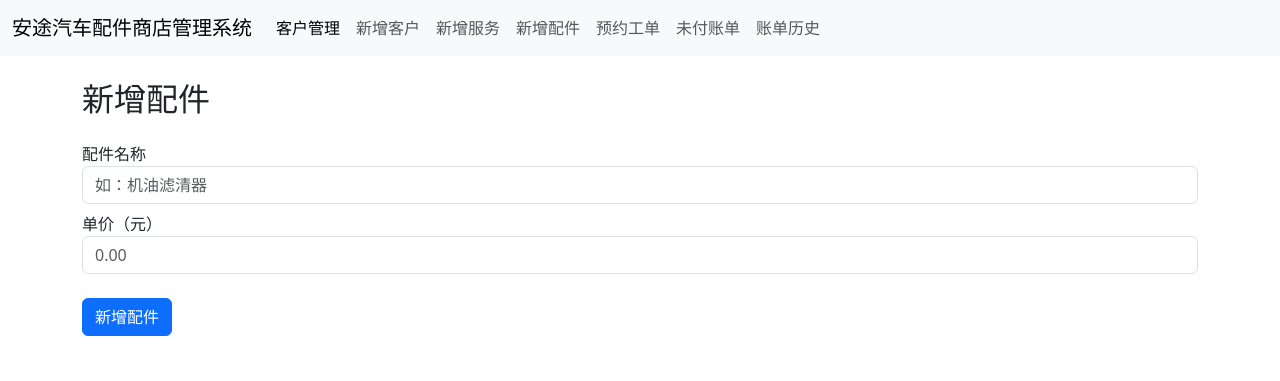
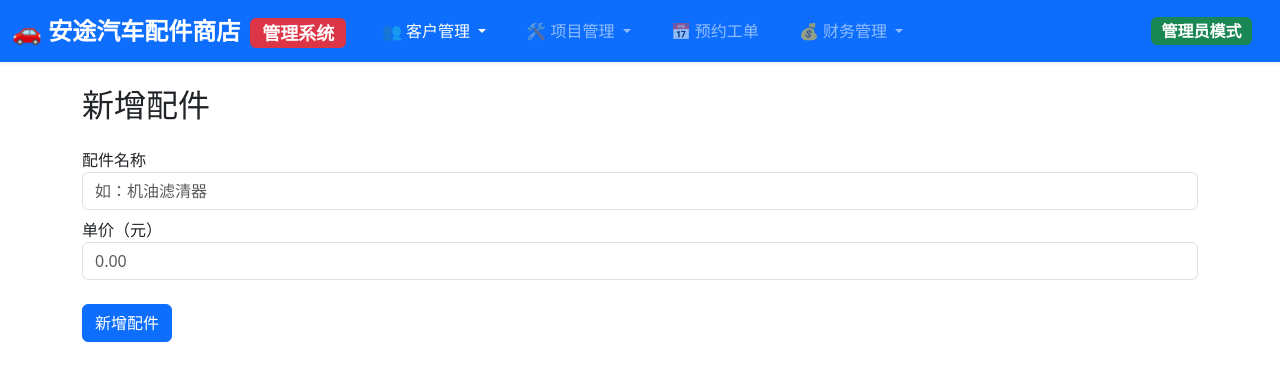
Before and after one commit to josh00123/spb, a Flask app: page /admin/part in a window 1280 px wide. Shown: the top 381 px of the page. Run offline with Flask 3, Linux system fonts and the light colour scheme.

Commit message:
Update navbar styles and menu items

```diff
--- a/templates/components/navbar.html
+++ b/templates/components/navbar.html
@@ -1,41 +1,83 @@
-<nav class="navbar navbar-expand-lg bg-body-tertiary">
+<nav class="navbar navbar-expand-lg navbar-dark bg-primary shadow-sm sticky-top">
     <div class="container-fluid">
-        <a class="navbar-brand" href="#">安途汽车配件商店管理系统</a>
+        <!-- Logo -->
+        <a class="navbar-brand fw-bold fs-4" href="#">
+            🚗 安途汽车配件商店
+            <span class="badge bg-danger ms-1">管理系统</span>
+        </a>
+
+        <!-- 汉堡菜单按钮 -->
         <button class="navbar-toggler" type="button" data-bs-toggle="collapse" data-bs-target="#navbarSupportedContent"
             aria-controls="navbarSupportedContent" aria-expanded="false" aria-label="切换导航">
             <span class="navbar-toggler-icon"></span>
         </button>
+
+        <!-- 导航菜单 -->
         <div class="collapse navbar-collapse" id="navbarSupportedContent">
             <ul class="navbar-nav me-auto mb-2 mb-lg-0">
+                <!-- 技术员界面 -->
                 {% if 'admin' not in request.url %}
                 <li class="nav-item">
-                    <a class="nav-link active" aria-current="page" href="{{ url_for('home') }}">当前工单</a>
+                    <a class="nav-link active px-3 py-2 rounded-pill mx-1"
+                       aria-current="page" href="{{ url_for('home') }}">
+                        📋 当前工单
+                    </a>
                 </li>
                 {% endif %}
+
+                <!-- 管理员界面 -->
                 {% if 'admin' in request.url %}
+                <li class="nav-item dropdown">
+                    <a class="nav-link dropdown-toggle px-3 py-2 rounded-pill mx-1 active" href="#"
+                       role="button" data-bs-toggle="dropdown" aria-expanded="false">
+                        👥 客户管理
+                    </a>
+                    <ul class="dropdown-menu">
+                        <li><a class="dropdown-item" href="{{ url_for('admin_customers') }}">客户列表</a></li>
+                        <li><a class="dropdown-item" href="{{ url_for('add_customer') }}">新增客户</a></li>
+                    </ul>
+                </li>
+
+                <li class="nav-item dropdown">
+                    <a class="nav-link dropdown-toggle px-3 py-2 rounded-pill mx-1" href="#"
+                       role="button" data-bs-toggle="dropdown" aria-expanded="false">
+                        🛠️ 项目管理
+                    </a>
+                    <ul class="dropdown-menu">
+                        <li><a class="dropdown-item" href="{{ url_for('service') }}">新增服务</a></li>
+                        <li><a class="dropdown-item" href="{{ url_for('part') }}">新增配件</a></li>
+                    </ul>
+                </li>
+
                 <li class="nav-item">
-                    <a class="nav-link active" aria-current="page" href="{{ url_for('admin_customers') }}">客户管理</a>
+                    <a class="nav-link px-3 py-2 rounded-pill mx-1" href="{{ url_for('schedule_job') }}">
+                        📅 预约工单
+                    </a>
                 </li>
-                <li class="nav-item">
-                    <a class="nav-link" href="{{ url_for('add_customer') }}">新增客户</a>
-                </li>
-                <li class="nav-item">
-                    <a class="nav-link" href="{{ url_for('service') }}">新增服务</a>
-                </li>
-                <li class="nav-item">
-                    <a class="nav-link" href="{{ url_for('part') }}">新增配件</a>
-                </li>
-                <li class="nav-item">
-                    <a class="nav-link" href="{{ url_for('schedule_job') }}">预约工单</a>
-                </li>
-                <li class="nav-item">
-                    <a class="nav-link" href="{{ url_for('admin_bills') }}">未付账单</a>
-                </li>
-                <li class="nav-item">
-                    <a class="nav-link" href="{{ url_for('billing_history') }}">账单历史</a>
+
+                <li class="nav-item dropdown">
+                    <a class="nav-link dropdown-toggle px-3 py-2 rounded-pill mx-1" href="#"
+                       role="button" data-bs-toggle="dropdown" aria-expanded="false">
+                        💰 财务管理
+                    </a>
+                    <ul class="dropdown-menu">
+                        <li><a class="dropdown-item" href="{{ url_for('admin_bills') }}">未付账单</a></li>
+                        <li><a class="dropdown-item" href="{{ url_for('billing_history') }}">账单历史</a></li>
+                    </ul>
                 </li>
                 {% endif %}
             </ul>
+
+            <!-- 状态指示器 -->
+            {% if 'admin' not in request.url %}
+            <span class="navbar-text me-3">
+                <span class="badge bg-warning text-dark fs-6">技术员模式</span>
+            </span>
+            {% else %}
+            <span class="navbar-text me-3">
+                <span class="badge bg-success fs-6">管理员模式</span>
+            </span>
+            {% endif %}
         </div>
     </div>
 </nav>
```
